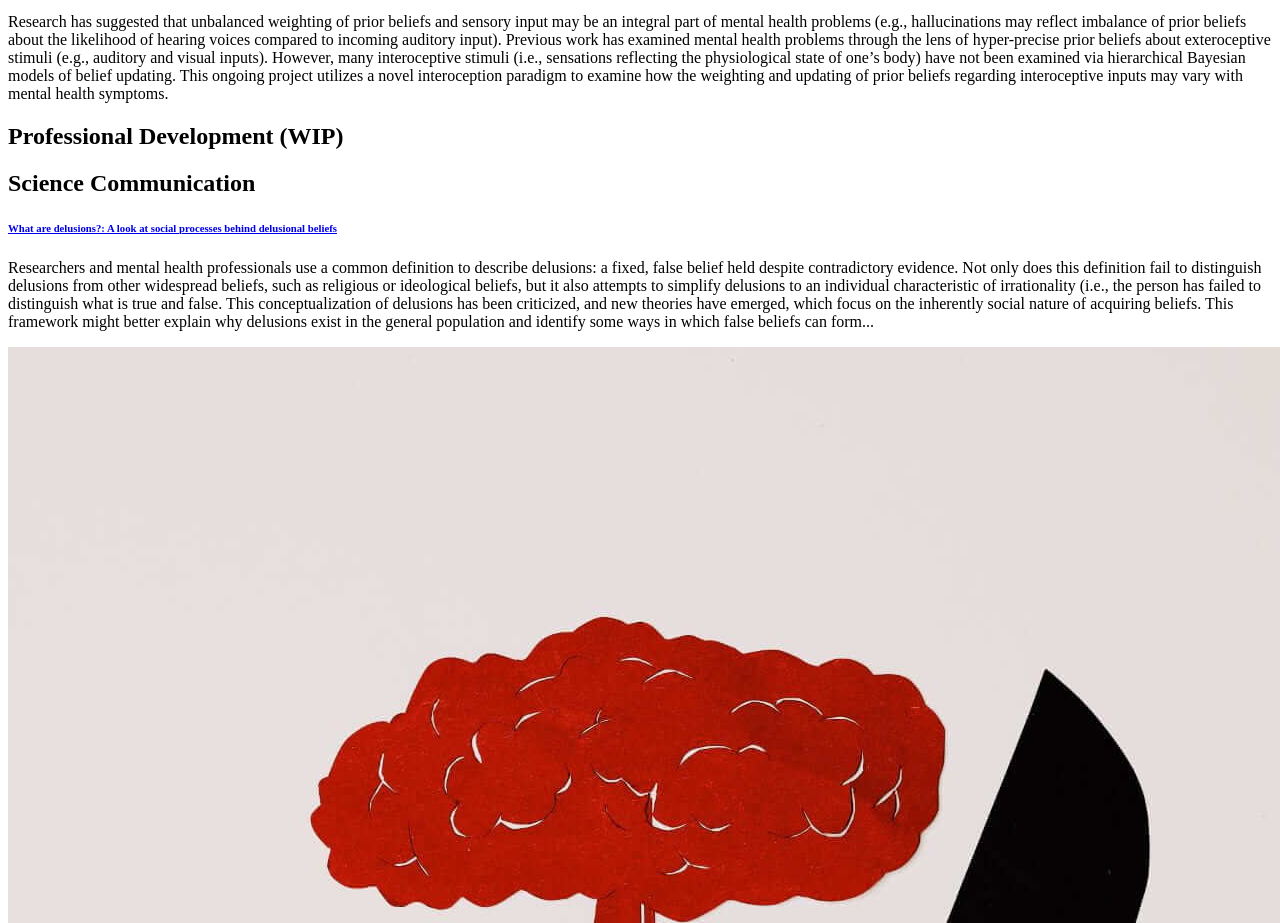
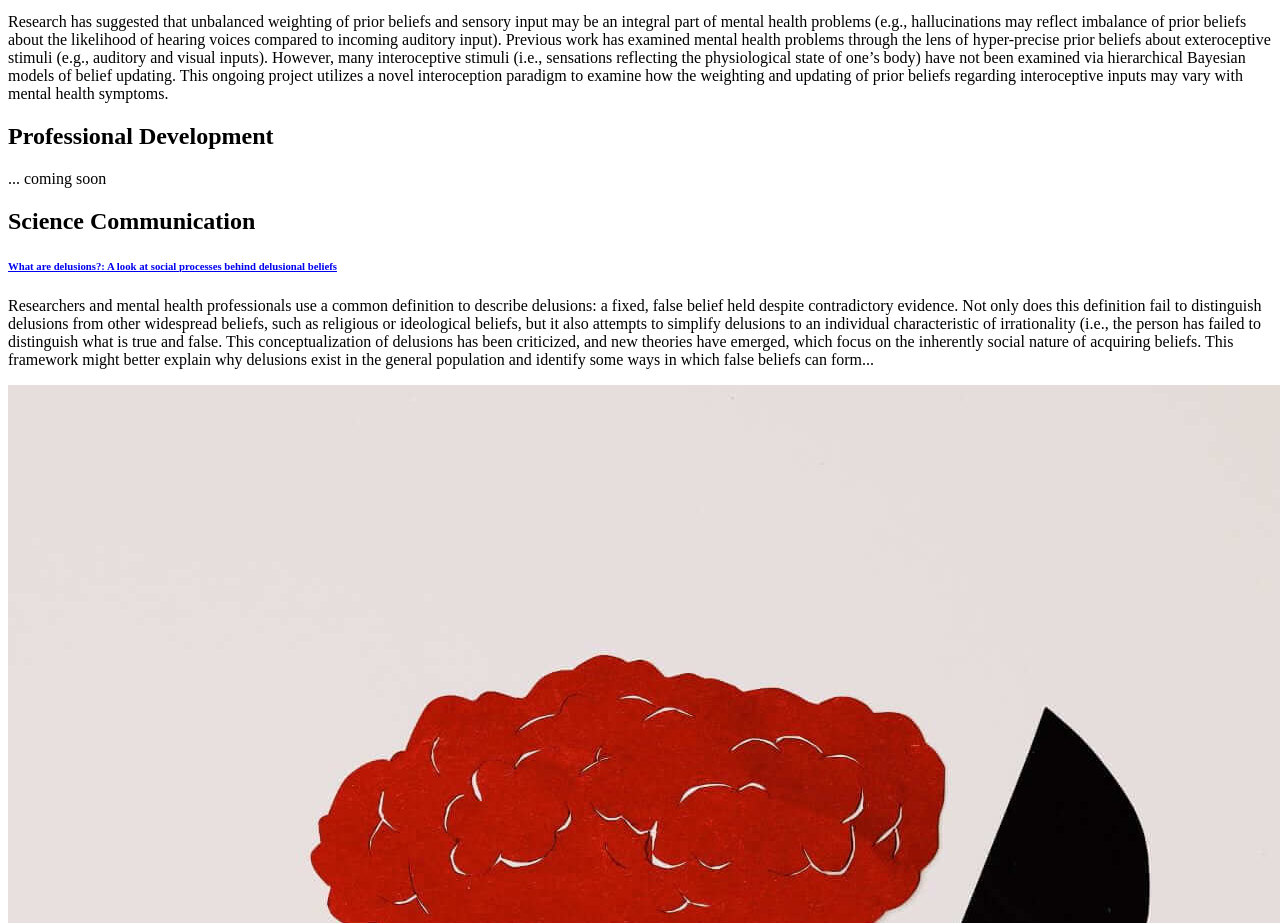
Before and after one commit to hermanator608/emma-portfolio, a website: page src/index.html in a window 1280 px wide. Shown: the part 835-1758 px from the top of the page. Drawn offline with Linux system fonts and the light colour scheme.

Commit message:
More and more style updates

```diff
--- a/src/index.html
+++ b/src/index.html
@@ -92,7 +92,8 @@
                 </div>
             </section>
             <section id="professionalDevelopment" class="section">
-                <h2>Professional Development (WIP)</h2>
+                <h2>Professional Development</h2>
+                <p>... coming soon</p>
             </section>
 
             <section id="scienceCommunication" class="section">
--- a/src/style.css
+++ b/src/style.css
@@ -5,6 +5,10 @@
     -ms-overflow-style: none;  /* Internet Explorer 10+ */
     scrollbar-width: none;  /* Firefox */
 }
+
+/* * {
+    outline: 1px solid red;
+} */
 
 *::-webkit-scrollbar {
     display: none;  /* Safari and Chrome */
@@ -49,7 +53,6 @@ html
 
     #grid {
         display: grid;
-        /* grid-template-rows: 55px calc(100vh - 55px); */
         grid-template-columns: 140px auto;
         grid-template-areas:
           'nav main';
@@ -63,8 +66,6 @@ html
     font-family: ShipleyRegular;
     display: flex;
     flex-direction: column;
-    justify-content: center;
-    height: 100vh;
     position: relative;
     color: #3E4040;
     font-size: 2rem;
@@ -77,23 +78,14 @@ html
     width: 100%;
 }
 
-.section:nth-child(n) {
-    height: 150vh;
+
+.section:nth-child(1) {
+    justify-content: center;
 }
 
-.section:nth-child(1) {
-    height: 100vh;
-}
-
-.section:nth-child(even)
-{
-    align-items: flex-start;
-}
-
-@media (min-width: 500px) {
+@media (min-width: 700px) {
     .section {
         font-size: 4rem;
-        height: 100vh;
         padding-left: 10%;
         padding-right: 10%;
     }
@@ -101,14 +93,6 @@ html
     .section p, li {
         font-size: 1.5rem;
         width: 70%;
-    }
-
-    .section:nth-child(even) {
-        align-items: flex-end;
-    }
-
-    .section:nth-child(n) {
-        height: 100vh;
     }
 }
 
@@ -144,7 +128,22 @@ html
 
 #mainContainer {
     grid-area: main;
+    display: grid;
+    grid-template-columns: auto;
+    grid-template-rows: repeat(1fr);
+    grid-row-gap: 20rem;
+    margin-top: 35vh;
+    margin-bottom: 2rem;
     overflow-y: scroll;
+}
+
+@media (min-width: 700px) {
+    #mainContainer {
+        grid-template-rows: repeat(5, 100vh);
+        margin-top: 0;
+        margin-bottom: 0;
+        grid-row-gap: 0;
+    }
 }
 
 ol {list-style-position: inside;}
@@ -158,12 +157,7 @@ ol {list-style-position: inside;}
     width: 90%;
     margin-top: 8px;
     display:flex;
-    align-items: flex-end;
     flex-direction: column;
-}
-
-.publicationSection div {
-    justify-content: end;
 }
 
 .blogSection {
@@ -198,13 +192,13 @@ p {
 }
 
 .blogGrid img {
-    height: 100%;
-    width: 100%;
+    height: auto;
+    width: 100px;
     padding-top: 8px;
     display: none;
 }
 
-@media (min-width: 500px) {
+@media (min-width: 700px) {
     .blogGrid img {
         display: block;
     }
```
Also changed, not shown: src/script.js (+10 -10 lines).
